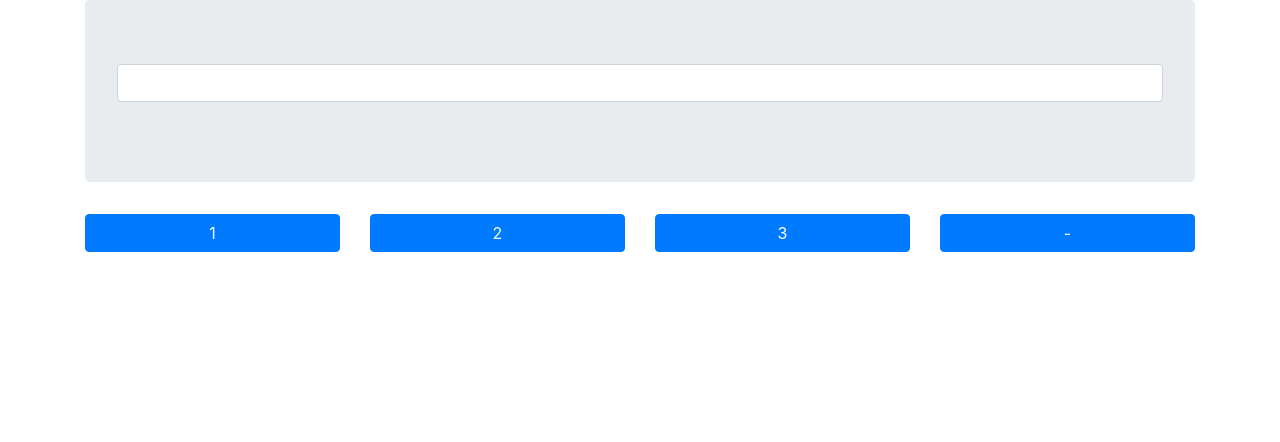
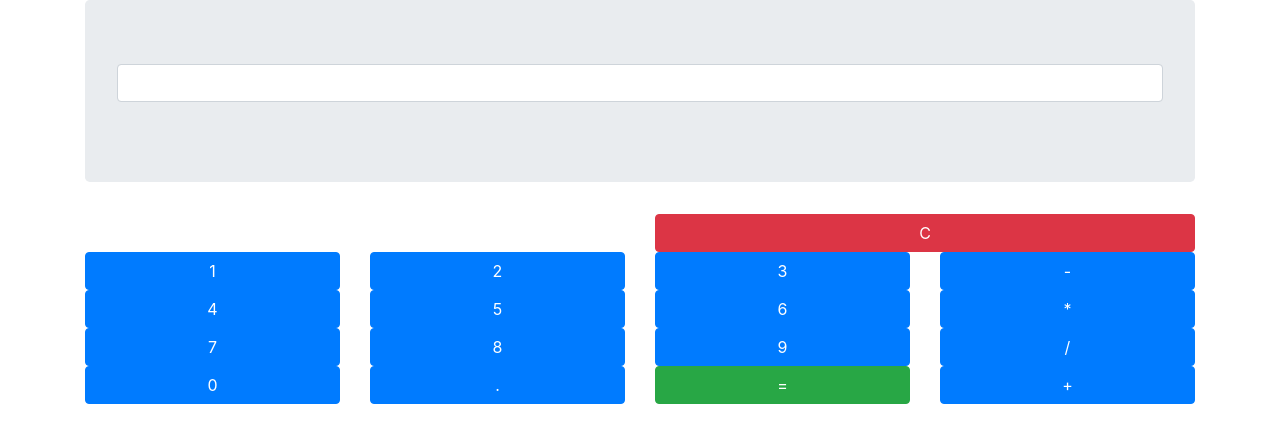
Before and after one commit to jussimar/calculadoraCordovaJsPuro, a website: page www/index.html in a window 1280 px wide. Drawn offline with Linux system fonts and the light colour scheme.

Commit message:
botoes prontos

```diff
--- a/www/index.html
+++ b/www/index.html
@@ -24,6 +24,12 @@
       </div>
     </div>
     <div class="row">
+
+      <div class="offset-6 col-6">
+        <button class="btn btn-danger btn-block">C</button>
+      </div>
+    </div>
+    <div class="row">
       <div class="col-3">
         <button class="btn btn-primary btn-block">1</button>
       </div>
@@ -37,6 +43,51 @@
         <button class="btn btn-primary btn-block">-</button>
       </div>
     </div>
+
+    <div class="row">
+      <div class="col-3">
+        <button class="btn btn-primary btn-block">4</button>
+      </div>
+      <div class="col-3">
+        <button class="btn btn-primary btn-block">5</button>
+      </div>
+      <div class="col-3">
+        <button class="btn btn-primary btn-block">6</button>
+      </div>
+      <div class="col-3">
+        <button class="btn btn-primary btn-block">*</button>
+      </div>
+    </div>
+
+    <div class="row">
+      <div class="col-3">
+        <button class="btn btn-primary btn-block">7</button>
+      </div>
+      <div class="col-3">
+        <button class="btn btn-primary btn-block">8</button>
+      </div>
+      <div class="col-3">
+        <button class="btn btn-primary btn-block">9</button>
+      </div>
+      <div class="col-3">
+        <button class="btn btn-primary btn-block">/</button>
+      </div>
+    </div>
+
+    <div class="row">
+      <div class="col-3">
+        <button class="btn btn-primary btn-block">0</button>
+      </div>
+      <div class="col-3">
+        <button class="btn btn-primary btn-block">.</button>
+      </div>
+      <div class="col-3">
+        <button class="btn btn-success btn-block">=</button>
+      </div>
+      <div class="col-3">
+        <button class="btn btn-primary btn-block">+</button>
+      </div>
+    </div>
   </div>
 </body>
 </html>
```
